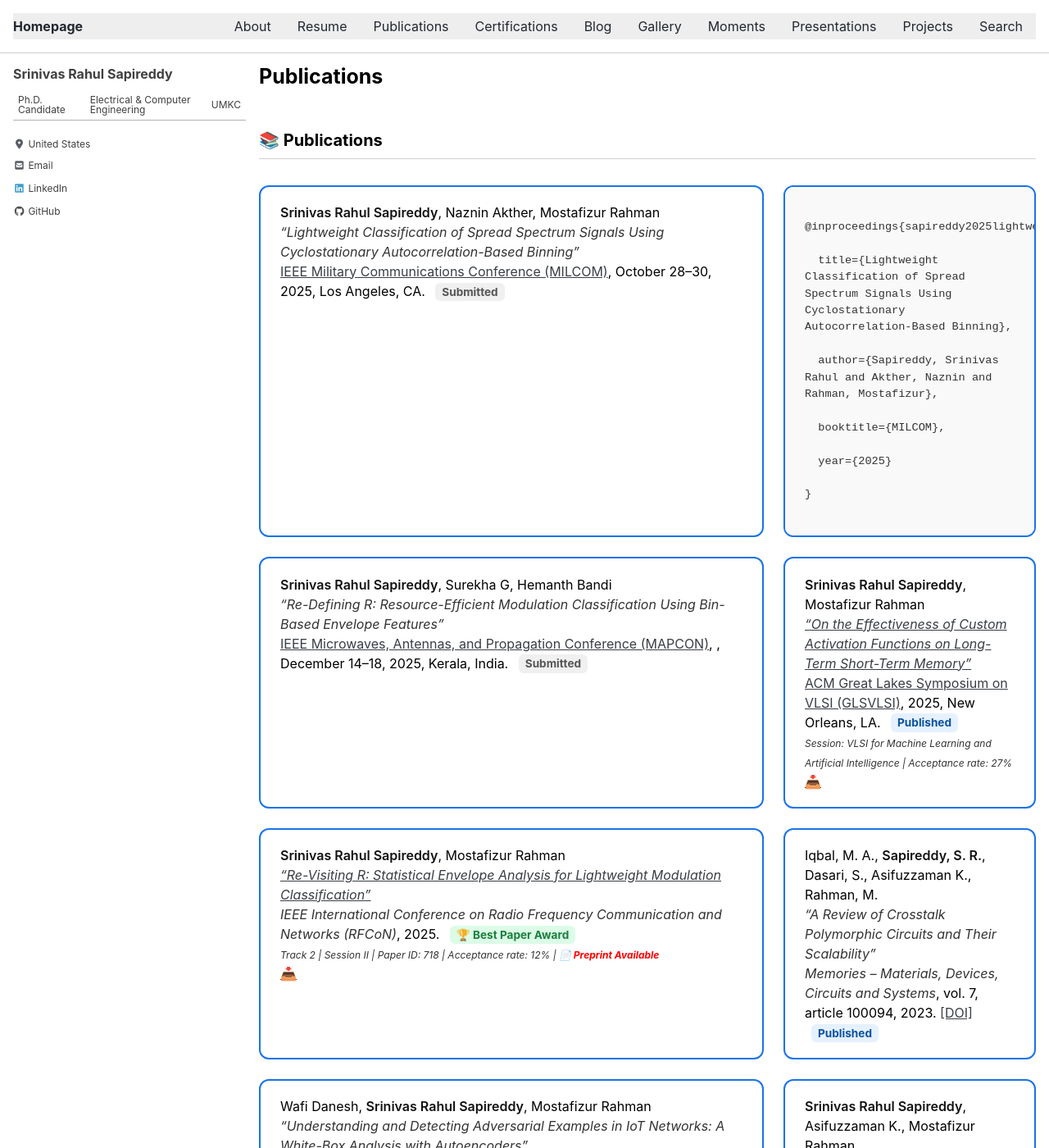
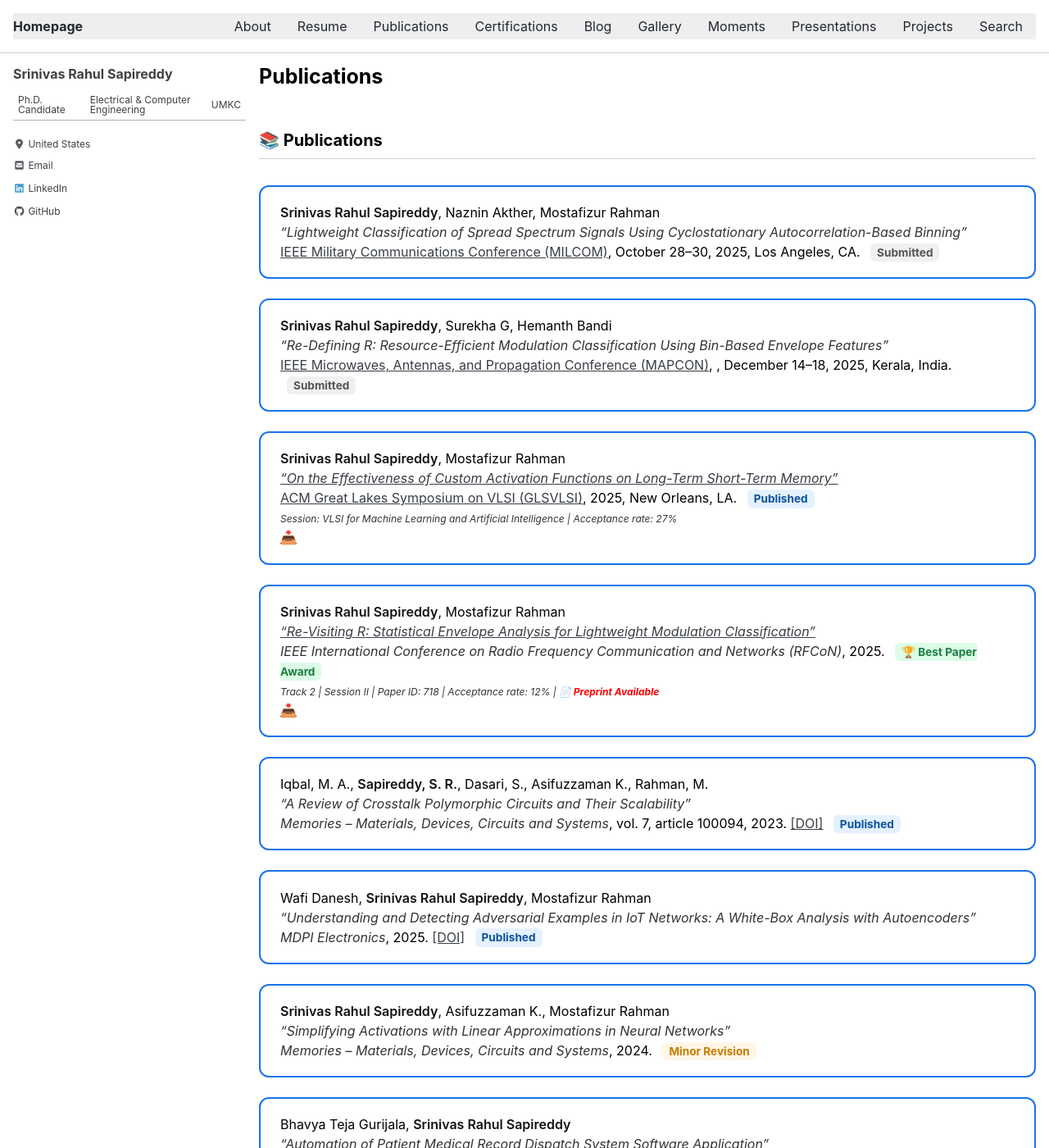
Before and after one commit to srsapireddy/srsapireddy.github.io, a Jekyll site: the page built from _pages/publications.md, in a window 1280 px wide and 1400 px high. Shown: the whole window at 82% size. Built offline with Jekyll 4.4.1, drawn with Linux system fonts in a browser that asks for light colours; cached includes are drawn as plain includes; nearby versions of some CDN libraries.

Commit message:
Update publications.md

```diff
--- a/_pages/publications.md
+++ b/_pages/publications.md
@@ -83,61 +83,18 @@ permalink: /publications/
 .pub-footer a:hover {
   text-decoration: underline;
 }
-.pub-grid {
-  display: grid;
-  grid-template-columns: 2fr 1fr;
-  gap: 1.5rem;
-  margin-top: 2rem;
-}
-
-.pub-entry {
-  display: contents;
-}
-
-.pub-card, .citation-box {
-  border: 2px solid #1a73e8;
-  border-radius: 12px;
-  padding: 1.2rem 1.5rem;
-  background: #fff;
-  transition: 0.3s ease;
-}
-
-.pub-card:hover, .citation-box:hover {
-  background-color: #f0f8ff;
-  transform: scale(1.01);
-  box-shadow: 0 4px 12px rgba(26, 115, 232, 0.1);
-}
-
-.citation-box {
-  font-size: 0.85rem;
-  font-family: monospace;
-  background-color: #f9f9f9;
-  white-space: pre-wrap;
-  overflow-x: auto;
-  color: #333;
-}
 </style>
 
 <section id="publications">
   <h2>📚 Publications</h2>
 
   <div class="pub-grid">
-    <div class="pub-entry">
     <div class="pub-card">
       <strong>Srinivas Rahul Sapireddy</strong>, Naznin Akther, Mostafizur Rahman<br>
       <em>“Lightweight Classification of Spread Spectrum Signals Using Cyclostationary Autocorrelation-Based Binning”</em><br>
       <a href="https://milcom.org" target="_blank">IEEE Military Communications Conference (MILCOM)</a>, October 28–30, 2025, Los Angeles, CA.
       <span class="status pending">Submitted</span>
     </div>
-    <div class="citation-box">
-@inproceedings{sapireddy2025lightweight,<br>
-&nbsp;&nbsp;title={Lightweight Classification of Spread Spectrum Signals Using Cyclostationary Autocorrelation-Based Binning},<br>
-&nbsp;&nbsp;author={Sapireddy, Srinivas Rahul and Akther, Naznin and Rahman, Mostafizur},<br>
-&nbsp;&nbsp;booktitle={MILCOM},<br>
-&nbsp;&nbsp;year={2025}<br>
-}
-  </div>
-      </div>
     <div class="pub-card">
       <strong>Srinivas Rahul Sapireddy</strong>, Surekha G, Hemanth Bandi<br>
       <em>“Re-Defining R: Resource-Efficient Modulation Classification Using Bin-Based Envelope Features”</em><br>
```
